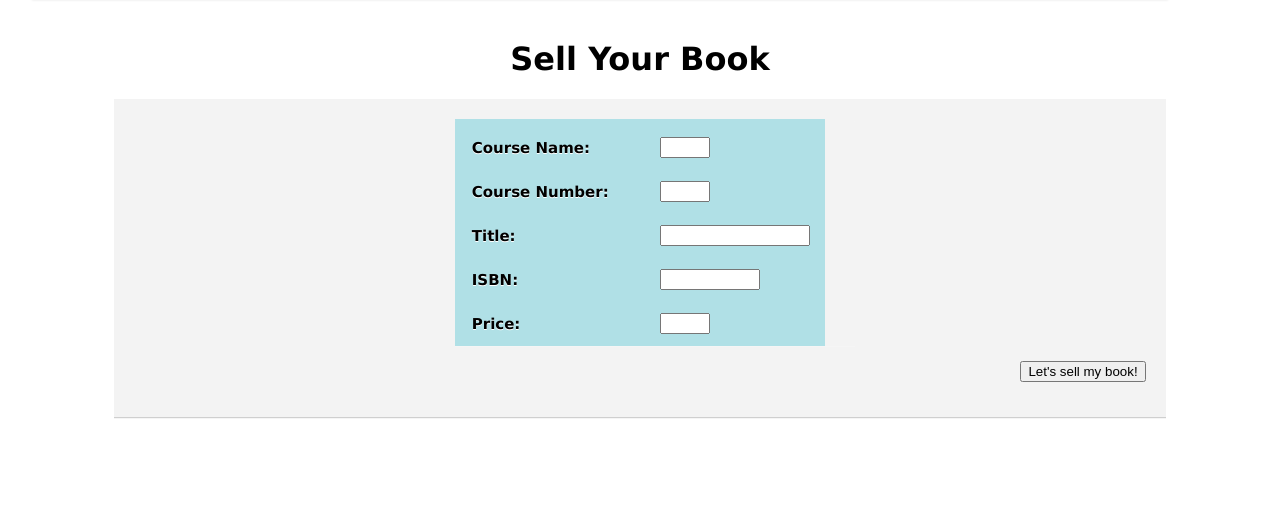
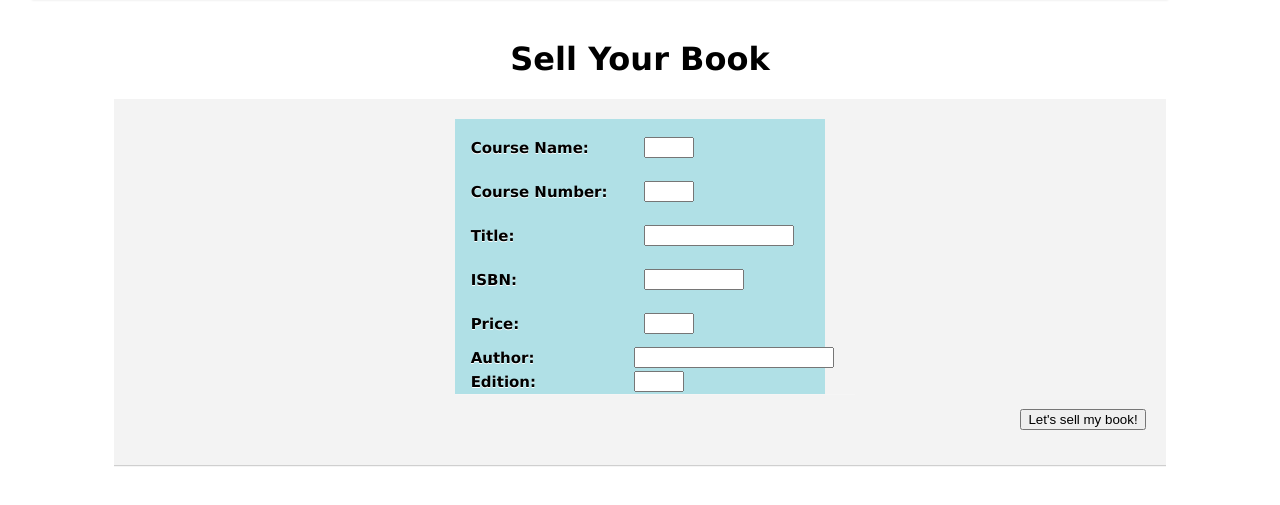
Before and after one commit to zoyadefrs/BitBooks, a PHP site: page /work/sell_book.php in a window 1280 px wide. Shown: the part 66-571 px from the top of the page. Run offline with PHP 8.4, Linux system fonts and the light colour scheme; a user stored in the database is signed in; data comes from the database, SQL or seed files in the repository; both versions use the stored data as it was after the commit.

Commit message:
and now I sleep

```diff
--- a/css/confirm_buy.css
+++ b/css/confirm_buy.css
@@ -17,9 +17,7 @@
     border-bottom: 1px solid #cfcfcf;
     border-radius: 3px 3px 0 0;
     box-shadow: 0 1px whitesmoke;
-    width: 200px;
-
-
+    width: 280px;
 }
 
 .confirm{
--- a/get_book_list.php
+++ b/get_book_list.php
@@ -32,7 +32,7 @@ if(isset($code))
 
 $sql = "select faculty, code, isbn, title, edition, author, " .
         " (select count(*) from bookListing where " .
-        " isbn = isbn) as copies from bookListing " .
+        " isbn = bl.isbn) as copies from bookListing bl " .
         "where ";
 for($i = 0; $i < count($sqlWhereParts);++$i)
 {
--- a/js/homepage.js
+++ b/js/homepage.js
@@ -19,11 +19,12 @@ function searchForBook()
     console.log(courseNumberBox);
     if(courseNameBox.value != "" || courseNumberBox.value != "")
     {
+	console.log('wat------');
 	var url = "get_book_list.php?" +
 	    ((courseNameBox.value != "")?"faculty=" +
 	     courseNameBox.value:"") +
 
-	    ((courseNameBox.value != "" && courseNumberBox.value != "")?"?":"")+
+	    ((courseNameBox.value != "" && courseNumberBox.value != "")?"&":"")+
 
 	    ((courseNumberBox.value != "")?"code=" +
 	     courseNumberBox.value:"");
--- a/lib.php
+++ b/lib.php
@@ -1,8 +1,8 @@
 <?php
 #GLOBALS
-$_gCLIENT_ID = "4dbc3a46bcd1fce37259e5a715da8c513ab69f4366adc2155068f4caeb2f2ef3";
-$_gCLIENT_SECRET = "2ac72ec6461e08f003cd4799aa94a6544d72005be20efc9ed2266d95ab6c223a";
-$_gREDIRECT_URL = "https://localhost";
+$_gCLIENT_ID = "08be435839fa3aea6c41aefd417bfd3b0b68610f32952cdb4a9032437831961d";
+$_gCLIENT_SECRET = "cb395eb92796a496be3760af79fae9f5b535cdd913efa03a57d81bfb6d54a182";
+$_gREDIRECT_URL = "https://localhost/work/yhack";
 
 function validate_input($data) {
   $data = trim($data);
--- a/navbar.php
+++ b/navbar.php
@@ -6,7 +6,10 @@
 
 
 <?php
-
+     if (session_status() == PHP_SESSION_NONE)
+     {
+         session_start();
+     }
     require_once('lib.php');
     require_once('database.php');
     #if nothing in DB, add "Activate coinbase" link, else don't display anything
--- a/sell_book.php
+++ b/sell_book.php
@@ -1,9 +1,23 @@
 <?php
+include_once('database.php');
 session_start();
 if(!isset($_SESSION['user']))
 {
 	header('Location: index.php');
 }
+//coursename, coursenumber, booktitle, bookisbn, bookprice
+if(isset($_GET['coursename']) && isset($_GET['coursenumber'])
+&& isset($_GET['booktitle']) && isset($_GET['bookisbn'])
+&& isset($_GET['bookprice']) && isset($_GET['author']) && isset($_GET['edition']) )
+{
+    $stmt = $conn->prepare("insert into bookListing(faculty,code, isbn,title, edition, author, seller, price) values(?,?,?,?,?,?,?,?)");
+$stmt->execute(array($_GET['coursename'],$_GET['coursenumber'],
+                          $_GET['bookisbn'],$_GET['booktitle'],
+                         $_GET['edition'],$_GET['author'],
+                         $_SESSION['user'],$_GET['bookprice']));
+header('Location: index.php?soldbook=1');
+}
+
 ?>
 
 <html>
@@ -21,7 +35,7 @@ require_once("navbar.php");
 </div>
 <div class ="container">
 <div class = "tablecontent">
-<form>
+    <form method="GET" action="">
 <!-- table search  -->
 <table id="tablesearch" cellspacing="1" border="0">
 <tbody>
@@ -35,7 +49,7 @@ require_once("navbar.php");
 &nbsp;
 </td>
 <td>
-<input name="coursename" type=text id="coursename" maxlength="4" style="font-weight:bold;width:50px;">
+<input name="coursename" type="text" id="coursename" maxlength="4" style="font-weight:bold;width:50px;">
 </td>
 </tr>
 <tr>
@@ -75,7 +89,27 @@ require_once("navbar.php");
 &nbsp;
 </td>
 <td>
-<input name="bookiprice" type=text id="bookprice" maxlength="6" style="font-weight:bold;width:50px;">
+<input name="bookprice" type=text id="bookprice" maxlength="6" style="font-weight:bold;width:50px;">
+</td>
+</tr>
+<tr>
+<td>&nbsp;&nbsp;</td>
+<td style="white-space:nowrap;">
+<b>Author:</b>
+&nbsp;
+</td>
+<td>
+<input name="author" type=text id="author" style="font-weight:bold;width:200px;">
+</td>
+</tr>
+<tr>
+<td>&nbsp;&nbsp;</td>
+<td style="white-space:nowrap;">
+<b>Edition:</b>
+&nbsp;
+</td>
+<td>
+<input name="edition" type=text id="edition" maxlength="6" style="font-weight:bold;width:50px;">
 </td>
 </tr>
 </tbody>
```
Also changed, not shown: confirm_buy.php (+8 -5 lines), homepage.php (+12 -2 lines), init.sql (+8 -5 lines).
